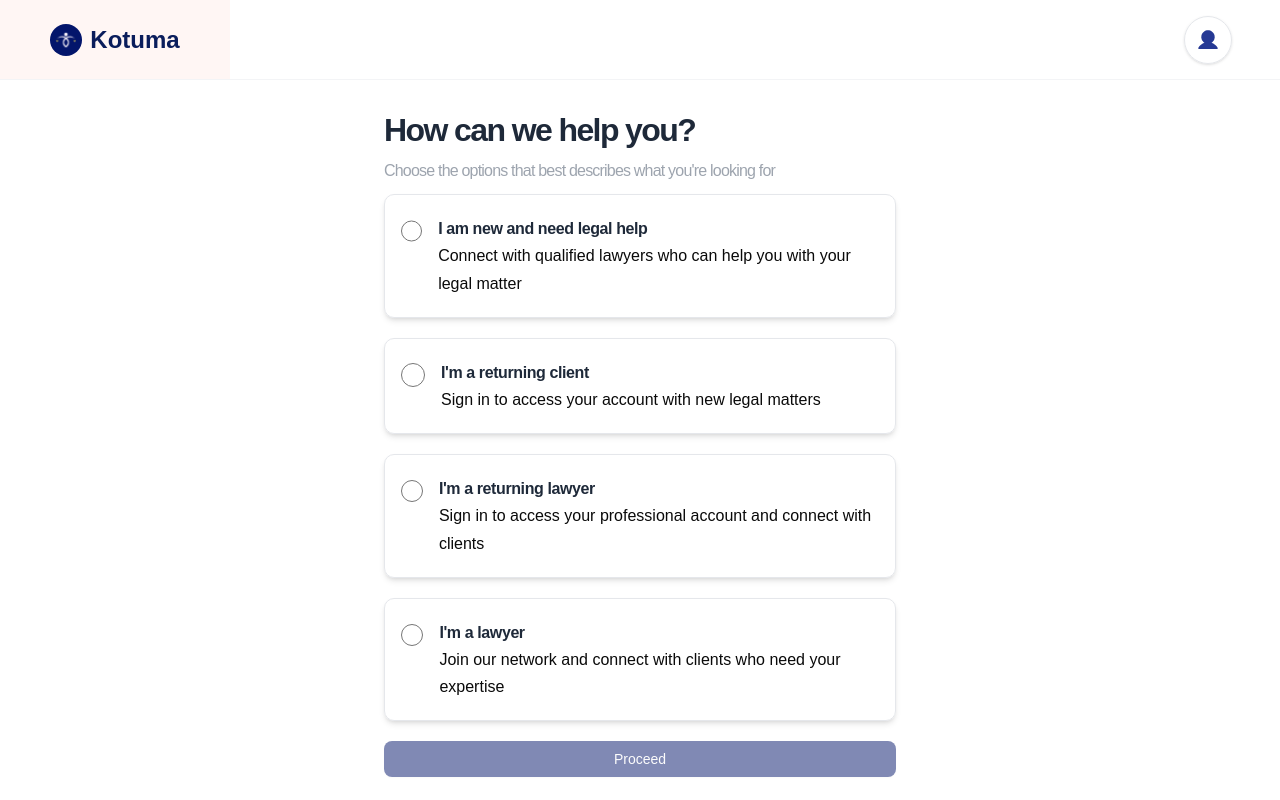
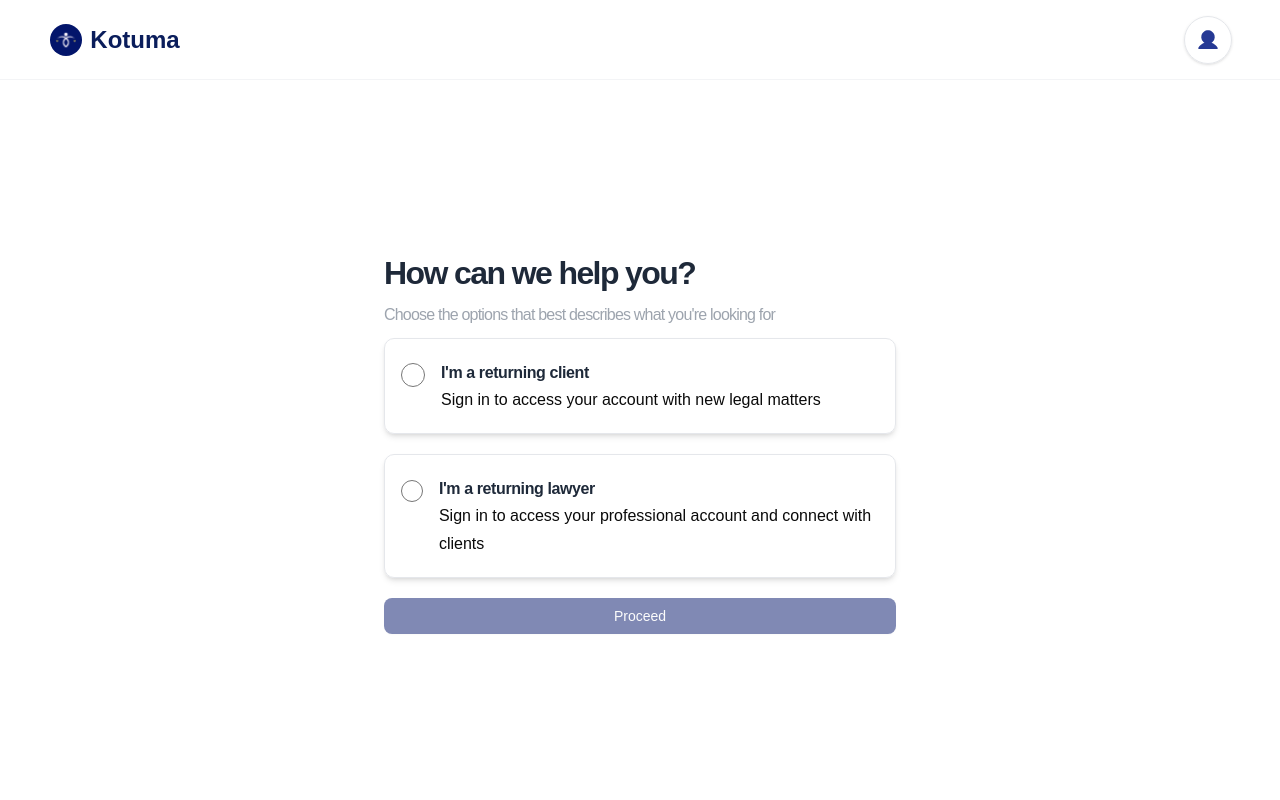
Before and after one commit to OmaSteph/kotuma-app, a React (Vite) app: page /auth/signin in a window 1280 px wide. Built offline with nearby package versions, Linux system fonts and the light colour scheme; a web font is replaced by a local one.

Commit message:
booking panel modified

```diff
--- a/src/components/booking/ConsultationPanel.tsx
+++ b/src/components/booking/ConsultationPanel.tsx
@@ -1,6 +1,10 @@
-import Avatar from "../../assets/lawyer.png";
 import type { ServiceType } from "../../pages/Booking";
 import clsx from "clsx";
+import { MOCK_LAWYERS } from "../../data/mockData";
+import type { Lawyer } from "../../data/mockData";
+import { useEffect, useState } from "react";
+import { useSearchParams } from "react-router-dom";
+
 
 const serviceList: ServiceType[] =[
     {
@@ -8,6 +12,7 @@ const serviceList: ServiceType[] =[
         service: "Detailed legal advice session",
         price: 15000,
         id: 1
+
     },
     {
         title: "Document Review",
@@ -21,7 +26,6 @@ const serviceList: ServiceType[] =[
         price: 20000,
         id: 3
     },
-
 ]
 
 interface ConsultationProps {
@@ -30,16 +34,50 @@ interface ConsultationProps {
 }
 
 const Consultation = ({selectedService, onServiceSelect}: ConsultationProps) => {
+  const [searchParams] = useSearchParams();
+  const [lawyer, setLawyer] = useState<Lawyer | null>(null);
+  const [loading, setLoading] = useState(true);
+
+  useEffect(() => {
+    const lawyerId = searchParams.get('lawyer');
+    if (lawyerId) {
+      // Find lawyer by ID from mock data
+      const foundLawyer = MOCK_LAWYERS.find(l => l.id === lawyerId);
+      setLawyer(foundLawyer || null);
+    }
+    setLoading(false);
+  }, [searchParams]);
+
+  if (loading) {
+    return (
+      <aside className="bg-darkbluebg p-16 flex flex-col gap-20 rounded">
+        <div className="flex items-center justify-center text-white">
+          <p>Loading lawyer information...</p>
+        </div>
+      </aside>
+    );
+  }
+
+  if (!lawyer) {
+    return (
+      <aside className="bg-darkbluebg p-16 flex flex-col gap-20 rounded">
+        <div className="flex items-center justify-center text-white">
+          <p>Lawyer not found</p>
+        </div>
+      </aside>
+    );
+  }
 
   return (
     <aside className="bg-darkbluebg p-16 flex flex-col gap-20 rounded ">
         <div className="flex flex-col gap-8">
-            <div className="w-[152px] h-[152px] rounded-full overflow-hidden">
-                <img src={Avatar} className="w-full h-full object-cover" alt="" />
+            <div className="w-[300px] h-[300px] rounded-full overflow-hidden">
+                <img src={lawyer.avatar} className="w-full h-full object-cover" alt={lawyer.name} />
             </div>
             <div className="text-white">
-                <h4 className="font-bold text-4xl">Anna Boateng</h4>
-                <p>Legal Consultant</p>
+                <h4 className="font-bold text-4xl">{lawyer.name}</h4>
+                <p>{lawyer.specialization.join(', ')} | {lawyer.experience}+ years</p>
+                <p className="text-sm opacity-80">{lawyer.location}</p>
             </div>
       </div>
 
--- a/src/components/components/onboarding/onboardingheader.tsx
+++ b/src/components/components/onboarding/onboardingheader.tsx
@@ -4,7 +4,6 @@ import { Button } from "../ui/button";
 import { Link } from "react-router-dom";
 
 const SIDEBAR_WIDTH_LG = '230px';
-const SIDEBAR_COLOR = 'bg-[#fff6f4]';
 
 const OnboardingHeader = ({ isUserRolePage }: { isUserRolePage: boolean }) => {
   const SignInGroup = (
@@ -35,8 +34,6 @@ const OnboardingHeader = ({ isUserRolePage }: { isUserRolePage: boolean }) => {
       <div
         className={`
           hidden lg:flex items-center justify-center
-          ${SIDEBAR_COLOR}
-
           lg:w-[${SIDEBAR_WIDTH_LG}]
         `}
       >
--- a/src/components/components/onboarding/onboardone.tsx
+++ b/src/components/components/onboarding/onboardone.tsx
@@ -3,24 +3,21 @@ import { useNavigate } from "react-router-dom";
 import { useState } from "react";
 import { useOnboarding } from "@components/components/onboarding/onboarding-context";
 
-type Choice = "legal-help" | "returning-client" | "lawyer" | "returning-lawyer" | "";
+type Choice = "legal-help" | "lawyer" | "";
 
 const OnboardOne = () => {
   const navigate = useNavigate();
-  const { setPathway, setIsReturning } = useOnboarding();
+  const { setPathway } = useOnboarding();
   const [onboard, setOnboard] = useState<Choice>("");
 
   const handleChange = (e: React.ChangeEvent<HTMLInputElement>) => {
     const val = e.target.value as Choice;
     setOnboard(val);
 
-    const isReturningUser = val === "returning-client" || val === "returning-lawyer";
-    setIsReturning(isReturningUser);
-
-    if (val === "lawyer" || val === "returning-lawyer") {
-        setPathway("lawyer");
+    if (val === "lawyer") {
+      setPathway("lawyer");
     } else {
-        setPathway("client");
+      setPathway("client");
     }
   };
 
@@ -29,9 +26,7 @@ const OnboardOne = () => {
 
     // Navigate to appropriate flow based on selection
     if (onboard === "lawyer") navigate("/auth/lawyer/basic-info");
-    else if (onboard === "returning-lawyer") navigate("/auth/lawyer/login");
     else if (onboard === "legal-help") navigate("/auth/client/basic-info");
-    else if (onboard === "returning-client") navigate("/auth/client/login");
   };
 
   const box = (active: boolean) =>
@@ -62,41 +57,10 @@ const OnboardOne = () => {
               <p className="font-semibold tracking-tight text-gray-800">
                 I am new and need legal help
               </p>
-              <p>Connect with qualified lawyers who can help you with your legal matter</p>
-            </div>
-          </label>
-
-          <label className={box(onboard === "returning-client")}>
-            <input
-              type="radio"
-              className="w-6 h-6 mt-1"
-              name="onboard"
-              value="returning-client"
-              checked={onboard === "returning-client"}
-              onChange={handleChange}
-            />
-            <div>
-              <p className="font-semibold tracking-tight text-gray-800">
-                I'm a returning client
+              <p>
+                Connect with qualified lawyers who can help you with your legal
+                matter
               </p>
-              <p>Sign in to access your account with new legal matters</p>
-            </div>
-          </label>
-
-          <label className={box(onboard === "returning-lawyer")}>
-            <input
-              type="radio"
-              className="w-6 h-6 mt-1"
-              name="onboard"
-              value="returning-lawyer"
-              checked={onboard === "returning-lawyer"}
-              onChange={handleChange}
-            />
-            <div>
-              <p className="font-semibold tracking-tight text-gray-800">
-                I'm a returning lawyer
-              </p>
-              <p>Sign in to access your professional account and connect with clients</p>
             </div>
           </label>
 
@@ -110,13 +74,22 @@ const OnboardOne = () => {
               onChange={handleChange}
             />
             <div>
-              <p className="font-semibold tracking-tight text-gray-800">I'm a lawyer</p>
-              <p>Join our network and connect with clients who need your expertise</p>
+              <p className="font-semibold tracking-tight text-gray-800">
+                I'm a lawyer
+              </p>
+              <p>
+                Join our network and connect with clients who need your
+                expertise
+              </p>
             </div>
           </label>
         </div>
 
-        <Button className="w-full mt-5" onClick={handleSubmit} disabled={!onboard}>
+        <Button
+          className="w-full mt-5"
+          onClick={handleSubmit}
+          disabled={!onboard}
+        >
           Proceed
         </Button>
       </form>
@@ -125,3 +98,131 @@ const OnboardOne = () => {
 };
 
 export default OnboardOne;
+
+// import { Button } from "../ui/button";
+// import { useNavigate } from "react-router-dom";
+// import { useState } from "react";
+// import { useOnboarding } from "@components/components/onboarding/onboarding-context";
+
+// type Choice = "legal-help" | "returning-client" | "lawyer" | "returning-lawyer" | "";
+
+// const OnboardOne = () => {
+//   const navigate = useNavigate();
+//   const { setPathway, setIsReturning } = useOnboarding();
+//   const [onboard, setOnboard] = useState<Choice>("");
+
+//   const handleChange = (e: React.ChangeEvent<HTMLInputElement>) => {
+//     const val = e.target.value as Choice;
+//     setOnboard(val);
+
+//     const isReturningUser = val === "returning-client" || val === "returning-lawyer";
+//     setIsReturning(isReturningUser);
+
+//     if (val === "lawyer" || val === "returning-lawyer") {
+//         setPathway("lawyer");
+//     } else {
+//         setPathway("client");
+//     }
+//   };
+
+//   const handleSubmit = (e: React.MouseEvent<HTMLButtonElement>) => {
+//     e.preventDefault();
+
+//     // Navigate to appropriate flow based on selection
+//     if (onboard === "lawyer") navigate("/auth/lawyer/basic-info");
+//     else if (onboard === "returning-lawyer") navigate("/auth/lawyer/login");
+//     else if (onboard === "legal-help") navigate("/auth/client/basic-info");
+//     else if (onboard === "returning-client") navigate("/auth/client/login");
+//   };
+
+//   const box = (active: boolean) =>
+//     `flex gap-4 items-start py-5 px-4 border border-[#E5e7eb] shadow-md rounded-[10px] ${
+//       active ? "bg-blue-400/20" : "hover:bg-blue-400/10"
+//     }`;
+//   return (
+//     <section className="w-full max-w-lg px-4 py-4 sm:px-6 md:px-0">
+//       <form>
+//         <h3 className="font-semibold text-[2rem] tracking-tighter text-gray-800">
+//           How can we help you?
+//         </h3>
+//         <p className="font-medium text-[#9da4ae] tracking-tighter">
+//           Choose the options that best describes what you're looking for
+//         </p>
+
+//         <div className="mt-2.5 space-y-5">
+//           <label className={box(onboard === "legal-help")}>
+//             <input
+//               type="radio"
+//               className="w-6 h-6 mt-1"
+//               name="onboard"
+//               value="legal-help"
+//               checked={onboard === "legal-help"}
+//               onChange={handleChange}
+//             />
+//             <div>
+//               <p className="font-semibold tracking-tight text-gray-800">
+//                 I am new and need legal help
+//               </p>
+//               <p>Connect with qualified lawyers who can help you with your legal matter</p>
+//             </div>
+//           </label>
+
+//           <label className={box(onboard === "returning-client")}>
+//             <input
+//               type="radio"
+//               className="w-6 h-6 mt-1"
+//               name="onboard"
+//               value="returning-client"
+//               checked={onboard === "returning-client"}
+//               onChange={handleChange}
+//             />
+//             <div>
+//               <p className="font-semibold tracking-tight text-gray-800">
+//                 I'm a returning client
+//               </p>
+//               <p>Sign in to access your account with new legal matters</p>
+//             </div>
+//           </label>
+
+//           <label className={box(onboard === "returning-lawyer")}>
+//             <input
+//               type="radio"
+//               className="w-6 h-6 mt-1"
+//               name="onboard"
+//               value="returning-lawyer"
+//               checked={onboard === "returning-lawyer"}
+//               onChange={handleChange}
+//             />
+//             <div>
+//               <p className="font-semibold tracking-tight text-gray-800">
+//                 I'm a returning lawyer
+//               </p>
+//               <p>Sign in to access your professional account and connect with clients</p>
+//             </div>
+//           </label>
+
+//           <label className={box(onboard === "lawyer")}>
+//             <input
+//               type="radio"
+//               className="w-6 h-6 mt-1"
+//               name="onboard"
+//               value="lawyer"
+//               checked={onboard === "lawyer"}
+//               onChange={handleChange}
+//             />
+//             <div>
+//               <p className="font-semibold tracking-tight text-gray-800">I'm a lawyer</p>
+//               <p>Join our network and connect with clients who need your expertise</p>
+//             </div>
+//           </label>
+//         </div>
+
+//         <Button className="w-full mt-5" onClick={handleSubmit} disabled={!onboard}>
+//           Proceed
+//         </Button>
+//       </form>
+//     </section>
+//   );
+// };
+
+// export default OnboardOne;
--- a/src/pages/SignIn.tsx
+++ b/src/pages/SignIn.tsx
@@ -1,11 +1,90 @@
-import OnboardOne from "@components/components/onboarding/onboardone"
+
+import { Button } from "@components/components/ui/button";
+import { useNavigate } from "react-router-dom";
+import { useState } from "react";
+import { useOnboarding } from "@components/components/onboarding/onboarding-context";
+
+type Choice = "returning-client" | "returning-lawyer" | "";
 
 const SignIn = () => {
+  const navigate = useNavigate();
+  const { setIsReturning } = useOnboarding();
+  const [onboard, setOnboard] = useState<Choice>("");
+
+  const handleChange = (e: React.ChangeEvent<HTMLInputElement>) => {
+    const val = e.target.value as Choice;
+    setOnboard(val);
+
+    const isReturningUser = val === "returning-client" || val === "returning-lawyer";
+    setIsReturning(isReturningUser);
+
+  };
+
+  const handleSubmit = (e: React.MouseEvent<HTMLButtonElement>) => {
+    e.preventDefault();
+
+    // Navigate to appropriate flow based on selection
+    if (onboard === "returning-lawyer") navigate("/auth/lawyer/login");
+    else if (onboard === "returning-client") navigate("/auth/client/login");
+  };
+
+  const box = (active: boolean) =>
+    `flex gap-4 items-start py-5 px-4 border border-[#E5e7eb] shadow-md rounded-[10px] ${
+      active ? "bg-blue-400/20" : "hover:bg-blue-400/10"
+    }`;
   return (
-    <div>
-      <OnboardOne/>
-    </div>
-  )
-}
+    <section className="w-full max-w-lg px-4 py-4 sm:px-6 md:px-0">
+      <form>
+        <h3 className="font-semibold text-[2rem] tracking-tighter text-gray-800">
+          How can we help you?
+        </h3>
+        <p className="font-medium text-[#9da4ae] tracking-tighter">
+          Choose the options that best describes what you're looking for
+        </p>
+
+        <div className="mt-2.5 space-y-5">
+          <label className={box(onboard === "returning-client")}>
+            <input
+              type="radio"
+              className="w-6 h-6 mt-1"
+              name="onboard"
+              value="returning-client"
+              checked={onboard === "returning-client"}
+              onChange={handleChange}
+            />
+            <div>
+              <p className="font-semibold tracking-tight text-gray-800">
+                I'm a returning client
+              </p>
+              <p>Sign in to access your account with new legal matters</p>
+            </div>
+          </label>
+
+          <label className={box(onboard === "returning-lawyer")}>
+            <input
+              type="radio"
+              className="w-6 h-6 mt-1"
+              name="onboard"
+              value="returning-lawyer"
+              checked={onboard === "returning-lawyer"}
+              onChange={handleChange}
+            />
+            <div>
+              <p className="font-semibold tracking-tight text-gray-800">
+                I'm a returning lawyer
+              </p>
+              <p>Sign in to access your professional account and connect with clients</p>
+            </div>
+          </label>
+
+        </div>
+
+        <Button className="w-full mt-5" onClick={handleSubmit} disabled={!onboard}>
+          Proceed
+        </Button>
+      </form>
+    </section>
+  );
+};
 
 export default SignIn;
```
Also changed, not shown: src/data/mockData.ts (+4 -4 lines).
